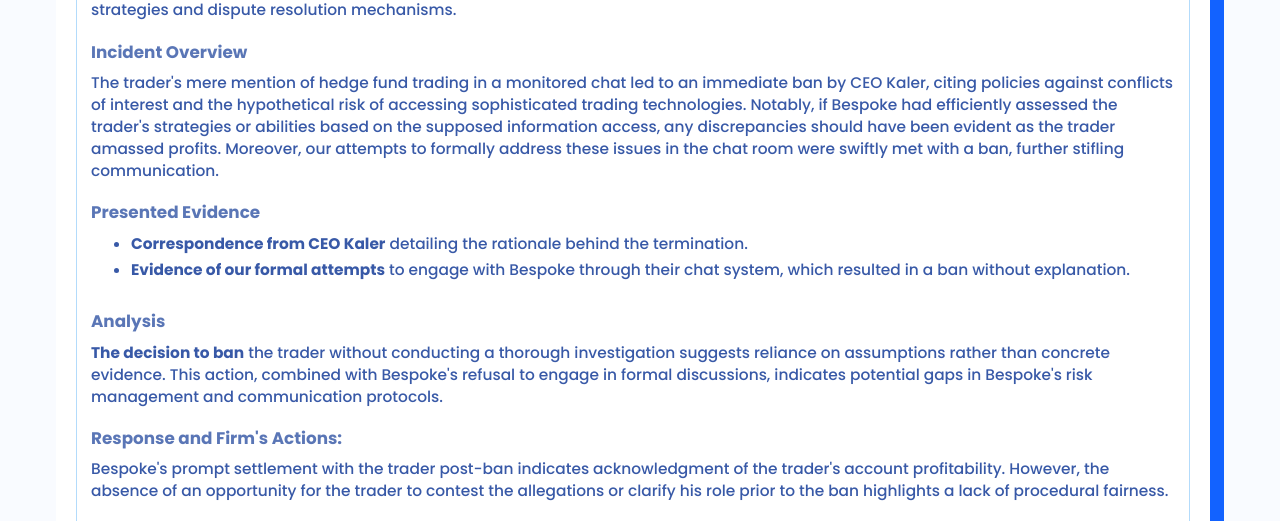
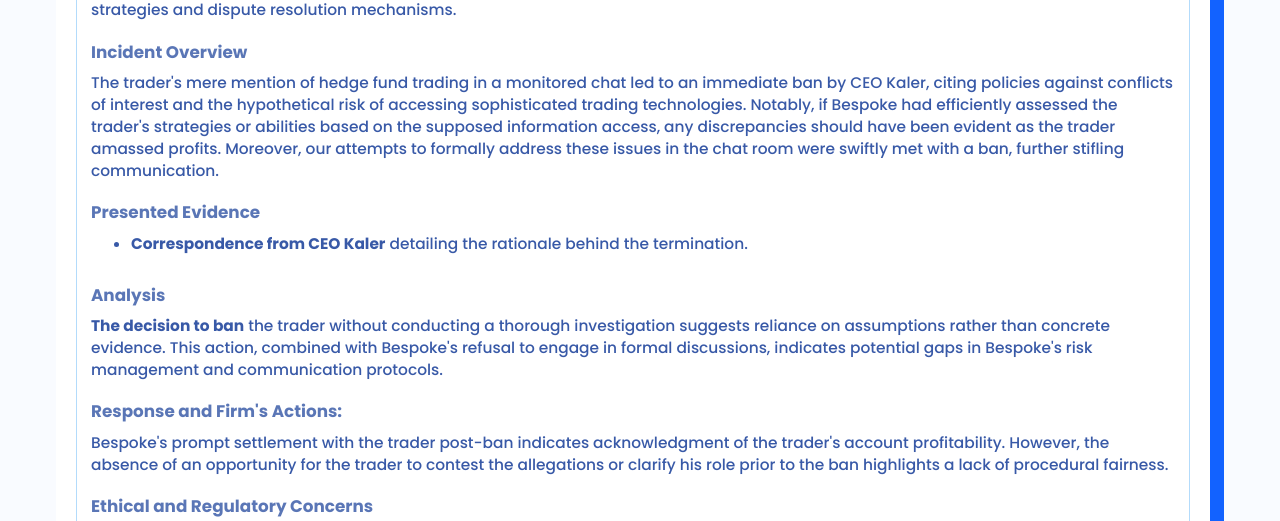
Before and after one commit to Mohamed-004/webdevtrading, a Flask app: page /reports/bespoke-funding-40a in a window 1280 px wide. Shown: the part 1041-1562 px from the top of the page. Run offline with Flask 3, Linux system fonts and the light colour scheme; some libraries are stand-ins or nearby versions.

Commit message:
updated bespoke again

```diff
--- a/templates/bsp_case_40a.html
+++ b/templates/bsp_case_40a.html
@@ -56,7 +56,7 @@
                 <p class="name small-header">Presented Evidence</p>
                 <ul>
                     <li class="report-description-p"><strong> Correspondence from CEO Kaler</strong> detailing the rationale behind the termination.  </li>
-                    <li class="report-description-p"><strong> Evidence of our formal attempts</strong> to engage with Bespoke through their chat system, which resulted in a ban without explanation.  </li>
+                    <!-- <li class="report-description-p"><strong> Evidence of our formal attempts</strong> to engage with Bespoke through their chat system, which resulted in a ban without explanation.  </li> -->
                     </ul>
             </section>
 
```
